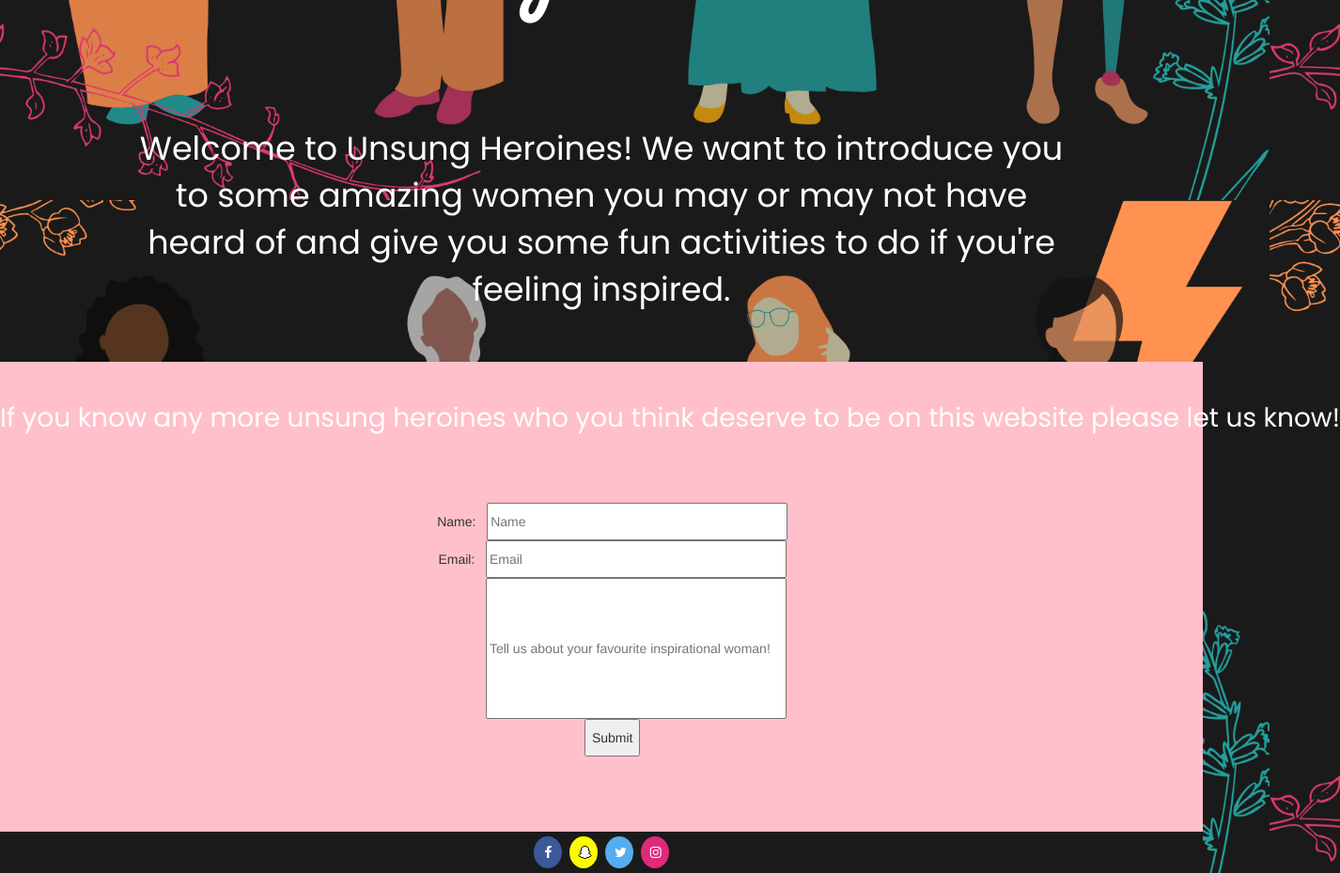
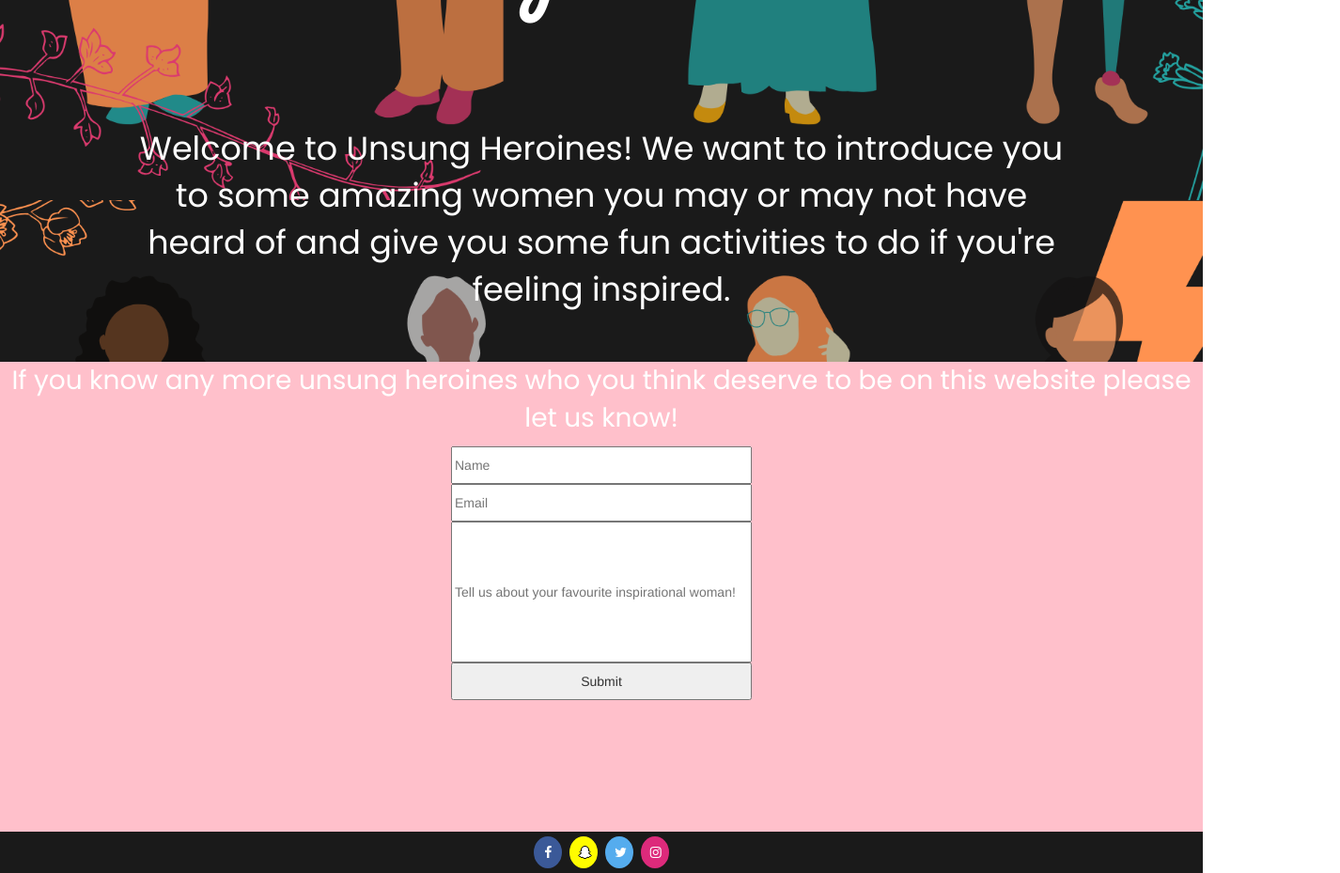
Before and after one commit to annabelohene/group_project, a plain HTML site: page index.html in a window 1280 px wide. Shown: the part 587-1516 px from the top of the page at 94% size, 1426 px wide, since content can reach past the window. Drawn offline with nearby package versions, Linux system fonts and the light colour scheme.

Commit message:
Final presentation :)

```diff
--- a/css/styles.css
+++ b/css/styles.css
@@ -119,12 +119,21 @@ h6 {
   font-family: 'Poppins', sans-serif;
   font-size: 2.5em;
 }
+form{
+  display: flex;
+  flex-direction: column;
+  justify-content: center;
+  align-content: center;
+}
+.verticaldown{
+  display: flex;
+  flex-direction: column;
 
+}
 .form {
   background-color: pink;
   text-align: center;
   height: 500px;
-  white-space: pre;
 }
 
 .form p{
--- a/index.html
+++ b/index.html
@@ -31,10 +31,11 @@
   <div class="form">
     <p>If you know any more unsung heroines who you think deserve to be on this website please let us know!</p>
     <form>
-      Name:   <input id="myName" type="text" placeholder="Name">
-      Email:   <input id="myEmail" type="text" placeholder="Email">
-                   <input id="myWoman" type="text" placeholder="Tell us about your favourite inspirational woman!">
-      <button id="submitform" type="submit">Submit</button>
+      <div>   <input id="myName" type="text" placeholder="Name"></div>
+    <div>   <input id="myEmail" type="text" placeholder="Email"></div>
+    <div>   <input id="myWoman" type="text" placeholder="Tell us about your favourite inspirational woman!"></div>
+
+      <button id="submitform" type="submit" style="width:25%; text-align:center; margin:auto">Submit</button>
     </form>
   </div>
 
```
